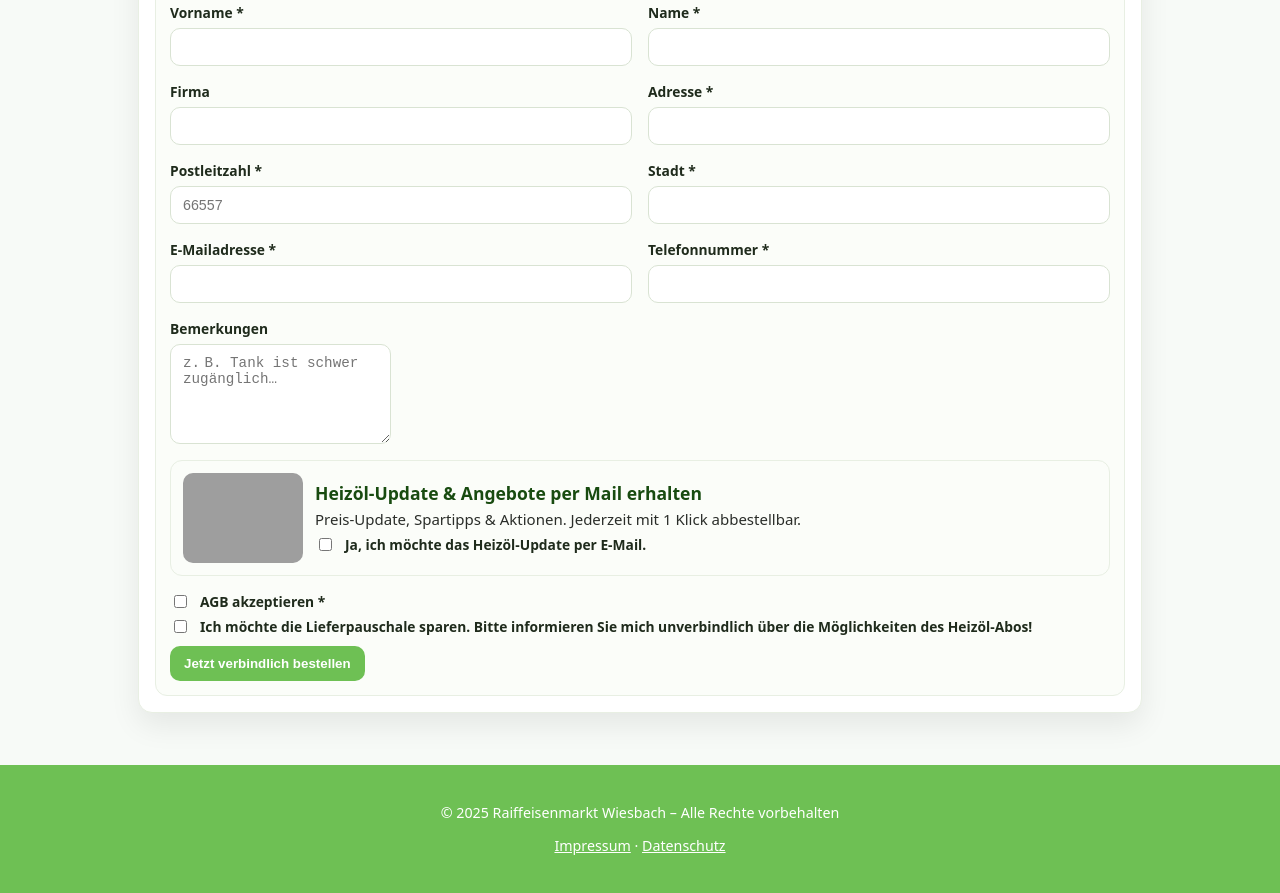
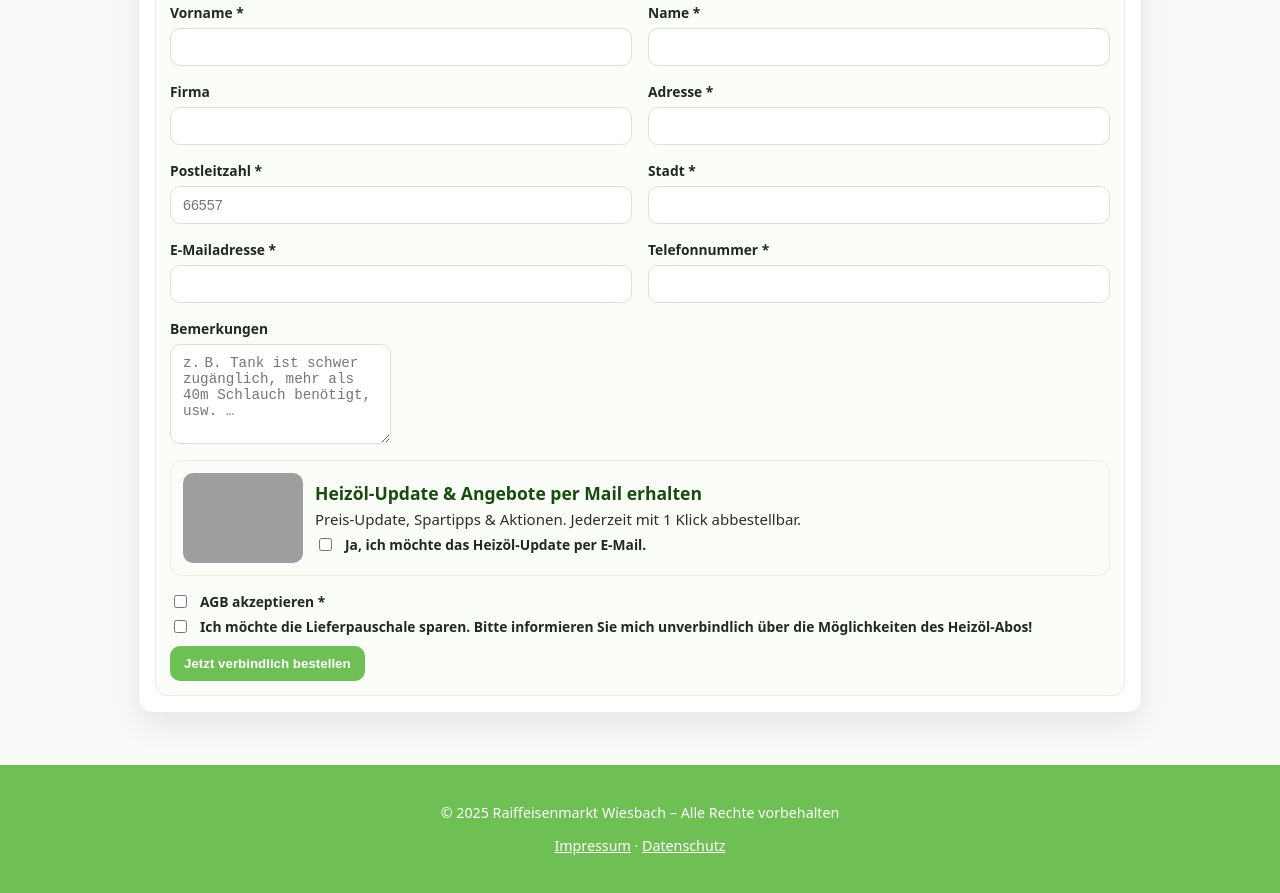
Before and after one commit to BlitzAnfrage/oelpreisrechner, a plain HTML site: page seite2.html in a window 1280 px wide. Shown: the part 1004-1897 px from the top of the page. Drawn offline with Linux system fonts and the light colour scheme; grey boxes are pictures that could not be loaded.

Commit message:
Update seite2.html

```diff
--- a/seite2.html
+++ b/seite2.html
@@ -252,7 +252,7 @@
               <div class="form-grid" style="grid-template-columns:1fr">
                 <div>
                   <label for="note">Bemerkungen</label>
-                  <textarea id="note" name="bemerkungen" placeholder="z. B. Tank ist schwer zugänglich…"></textarea>
+                  <textarea id="note" name="bemerkungen" placeholder="z. B. Tank ist schwer zugänglich, mehr als 40m Schlauch benötigt, usw. …"></textarea>
                 </div>
               </div>
             </div>
```
